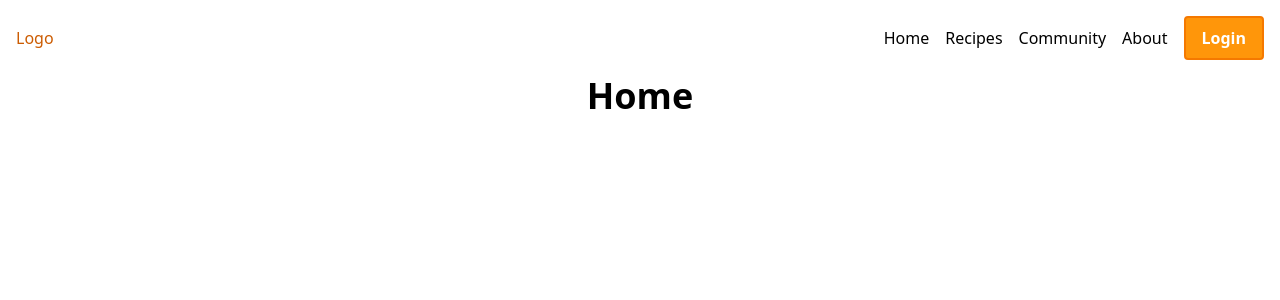
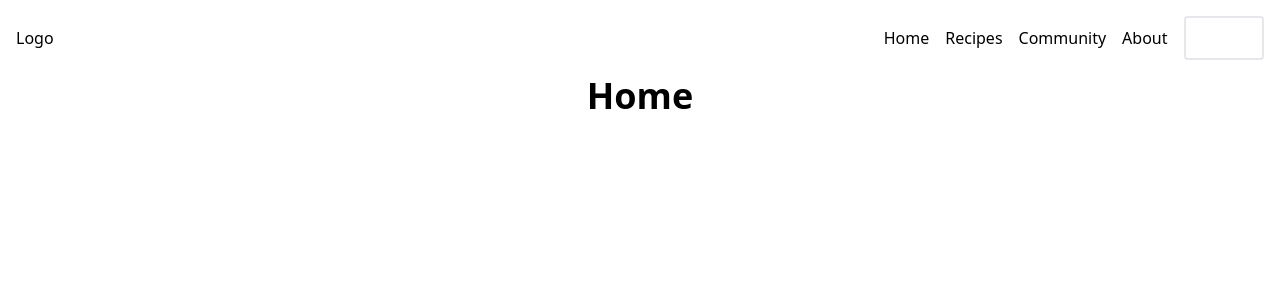
Before and after one commit to Paul-Verdure/cooking-and-sharing, a React (Vite) app: page / in a window 1280 px wide. Shown: the top 300 px of the page. Built offline with nearby package versions, Linux system fonts and the light colour scheme.

Commit message:
chore: change color theme

```diff
--- a/tailwind.config.js
+++ b/tailwind.config.js
@@ -7,19 +7,19 @@ export default {
   theme: {
     extend: {
       colors: {
-        'chilean-fire': {
-          '50': '#fffaec',
-          '100': '#fff4d3',
-          '200': '#ffe5a5',
-          '300': '#ffd06d',
-          '400': '#ffb032',
-          '500': '#ff960a',
-          '600': '#f57900',
-          '700': '#cc5c02',
-          '800': '#a1470b',
-          '900': '#823c0c',
-          '950': '#461c04',
-        },
+        'wistful': {
+          '50': '#f6f6fc',
+          '100': '#eeeef9',
+          '200': '#e1e0f4',
+          '300': '#cac7eb',
+          '400': '#b7b2e2',
+          '500': '#8f83cf',
+          '600': '#7b67c0',
+          '700': '#6a55ac',
+          '800': '#584790',
+          '900': '#4a3b77',
+          '950': '#2e264f',
+      },
       },
     },
   },
```
